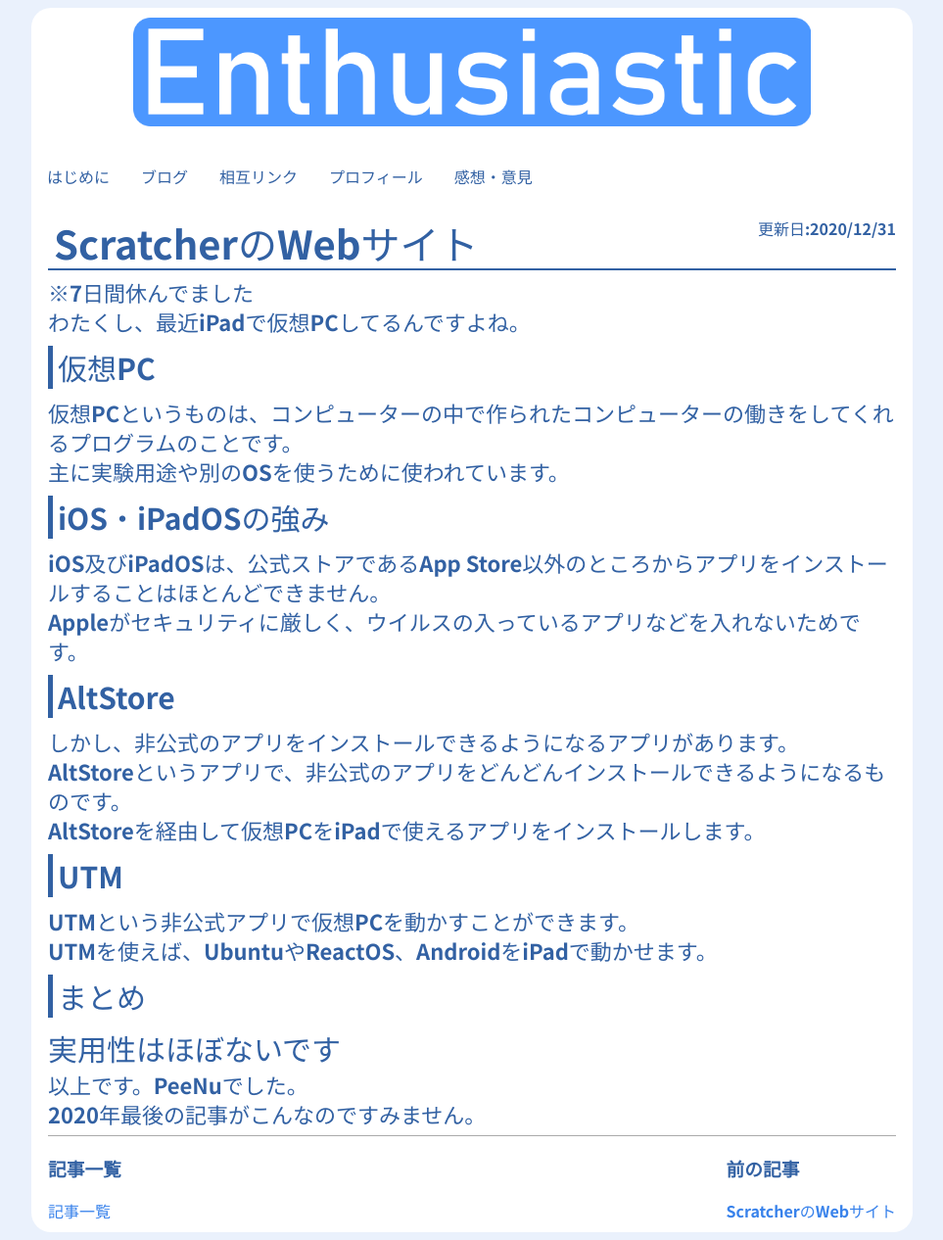
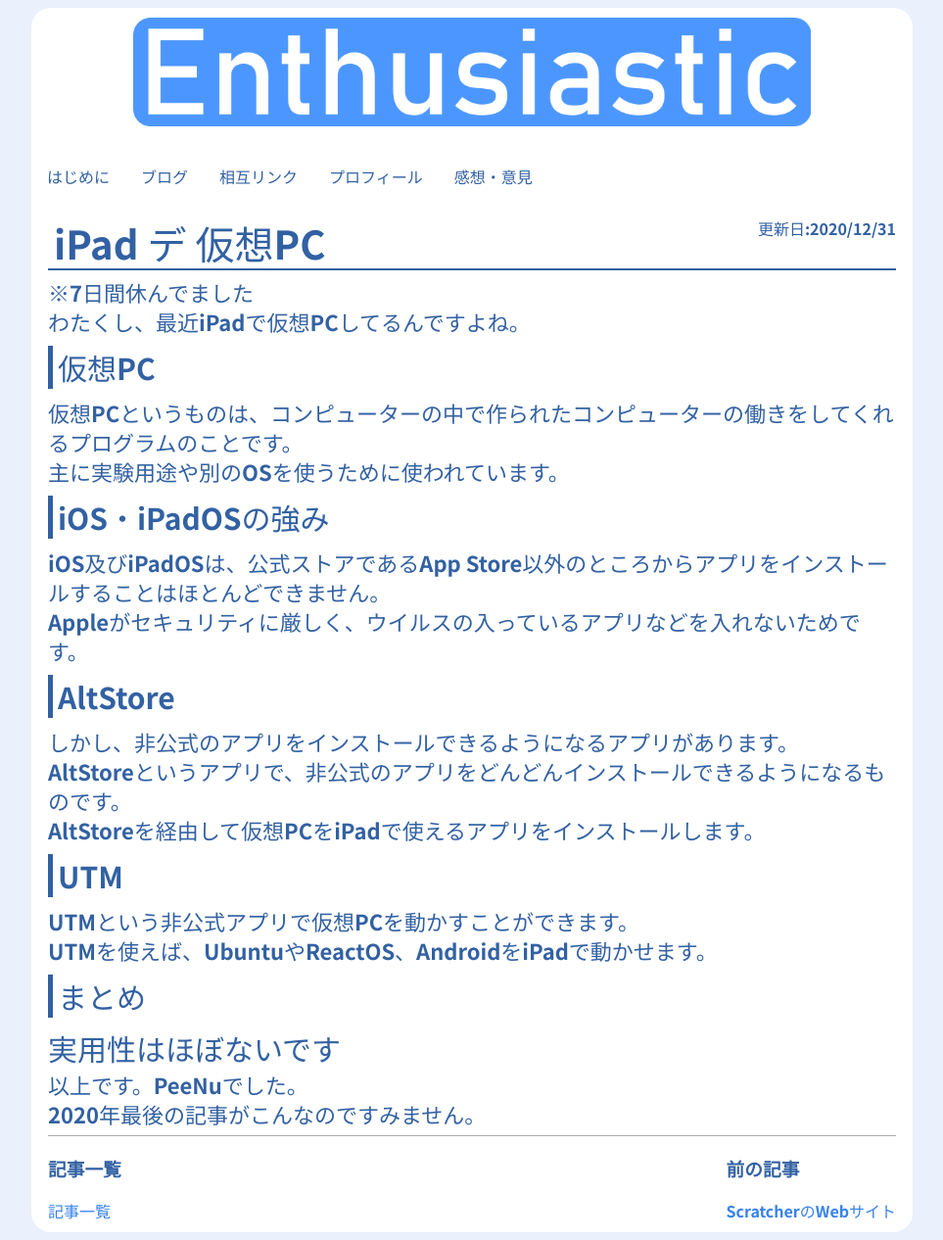
Before and after one commit to Diawadenta/Diawadenta.github.io, a Jekyll site: the page built from _posts/2020-12-31-utm.markdown, in a window 1280 px wide. Shown: the whole page at 98% size, without its empty margins (158-1121 px from the left). Built offline with Jekyll 4.4.1, drawn with Linux system fonts in a browser that asks for light colours.

Commit message:
Update 2020-12-31-utm.markdown

```diff
--- a/_posts/2020-12-31-utm.markdown
+++ b/_posts/2020-12-31-utm.markdown
@@ -1,6 +1,6 @@
 ---
 layout: default
-pagename: "ScratcherのWebサイト"
+pagename: "iPad デ 仮想PC"
 showfooter: True
 ---
 
```
